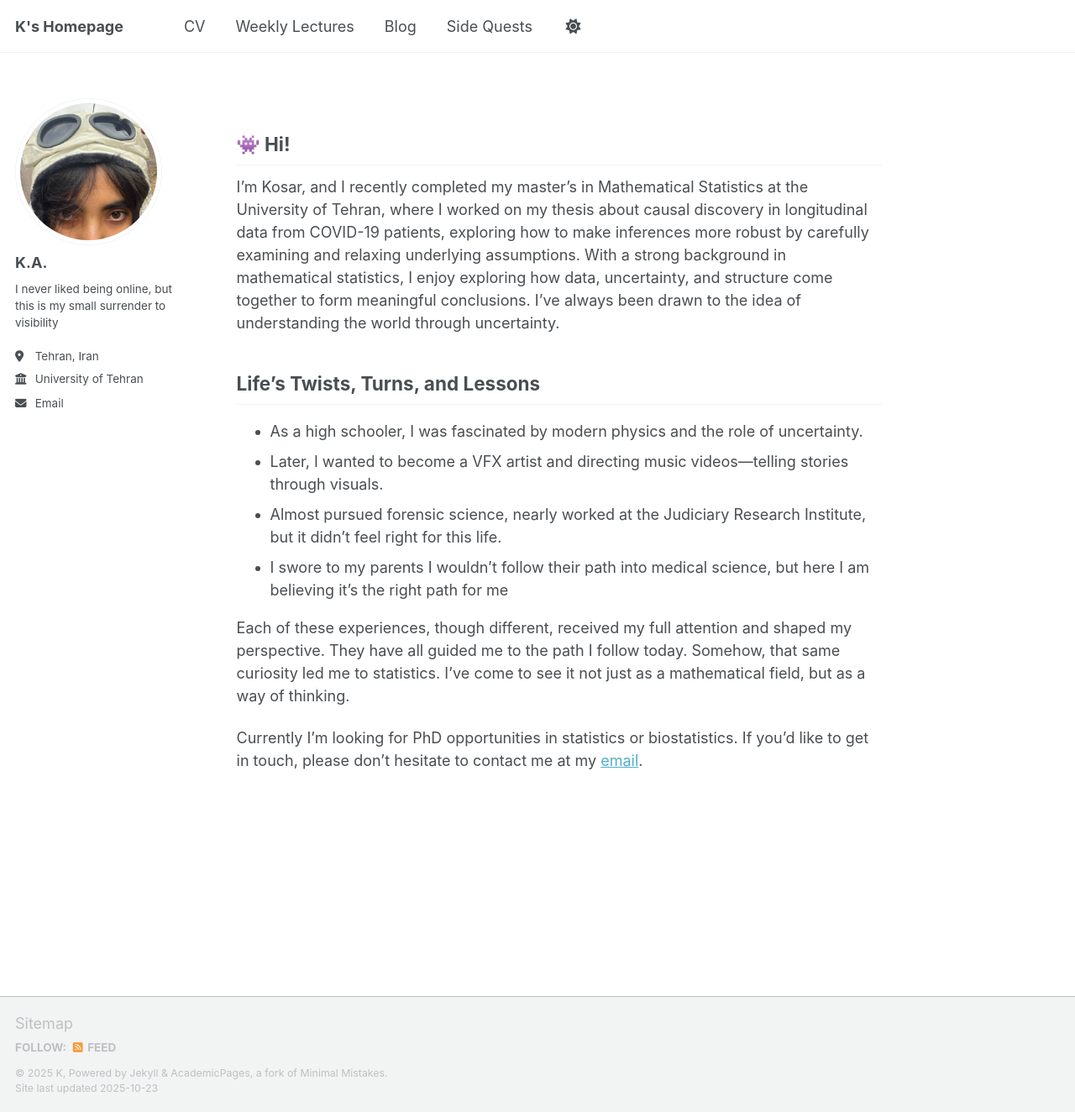
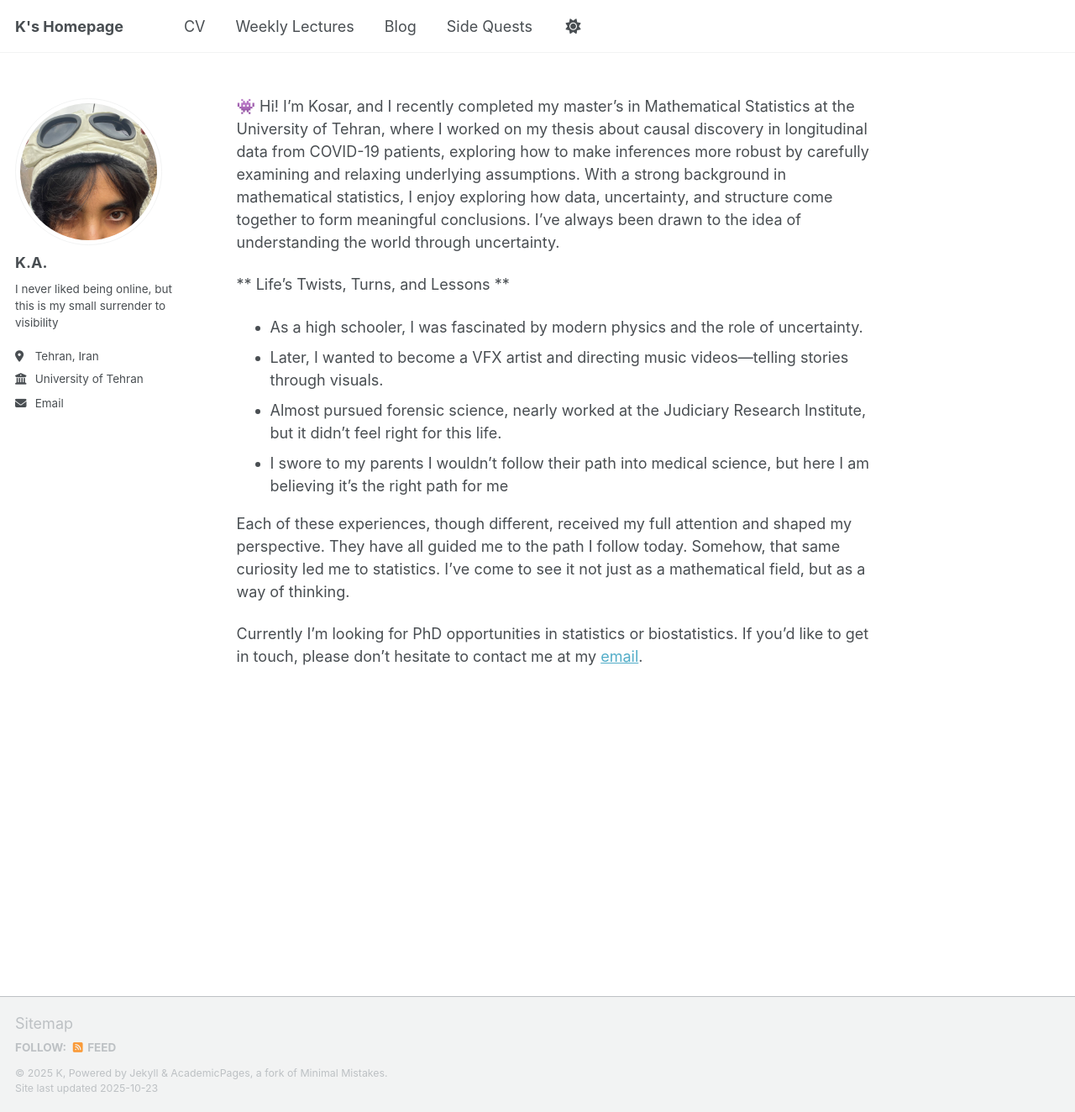
Before and after one commit to kabdollahi/kabdollahi.github.io, a Jekyll site: the page built from _pages/about.md, in a window 1280 px wide and 1324 px high. Shown: the whole window at 84% size. Built offline with Jekyll 4.4.1, drawn with Linux system fonts in a browser that asks for light colours; a script that is not in the unit is left out.

```diff
--- a/_pages/about.md
+++ b/_pages/about.md
@@ -7,13 +7,10 @@ redirect_from:
   - /about.html
 ---
 
-👾 Hi!
------
-I’m Kosar, and I recently completed my master’s in Mathematical Statistics at the University of Tehran, where I worked on my thesis about causal discovery in longitudinal data from COVID-19 patients, exploring how to make inferences more robust by carefully examining and relaxing underlying assumptions. With a strong background in mathematical statistics, I enjoy exploring how data, uncertainty, and structure come together to form meaningful conclusions. I’ve always been drawn to the idea of understanding the world through uncertainty.
+👾 Hi! I’m Kosar, and I recently completed my master’s in Mathematical Statistics at the University of Tehran, where I worked on my thesis about causal discovery in longitudinal data from COVID-19 patients, exploring how to make inferences more robust by carefully examining and relaxing underlying assumptions. With a strong background in mathematical statistics, I enjoy exploring how data, uncertainty, and structure come together to form meaningful conclusions. I’ve always been drawn to the idea of understanding the world through uncertainty.
 
 
-Life's Twists, Turns, and Lessons
------
+** Life's Twists, Turns, and Lessons **
 - As a high schooler, I was fascinated by modern physics and the role of uncertainty.
 - Later, I wanted to become a VFX artist and directing music videos—telling stories through visuals.
 - Almost pursued forensic science, nearly worked at the Judiciary Research Institute, but it didn’t feel right for this life.
```
